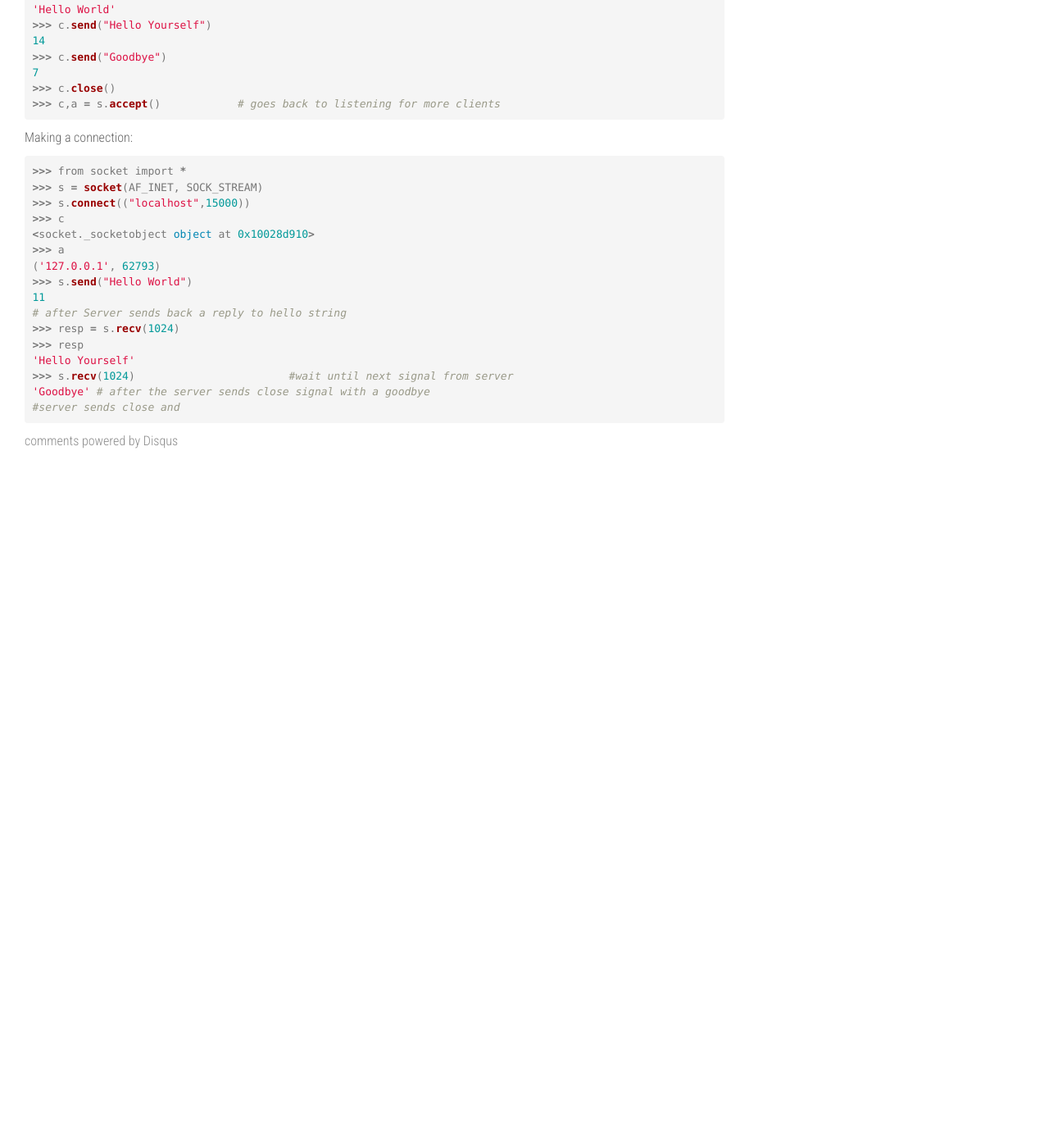
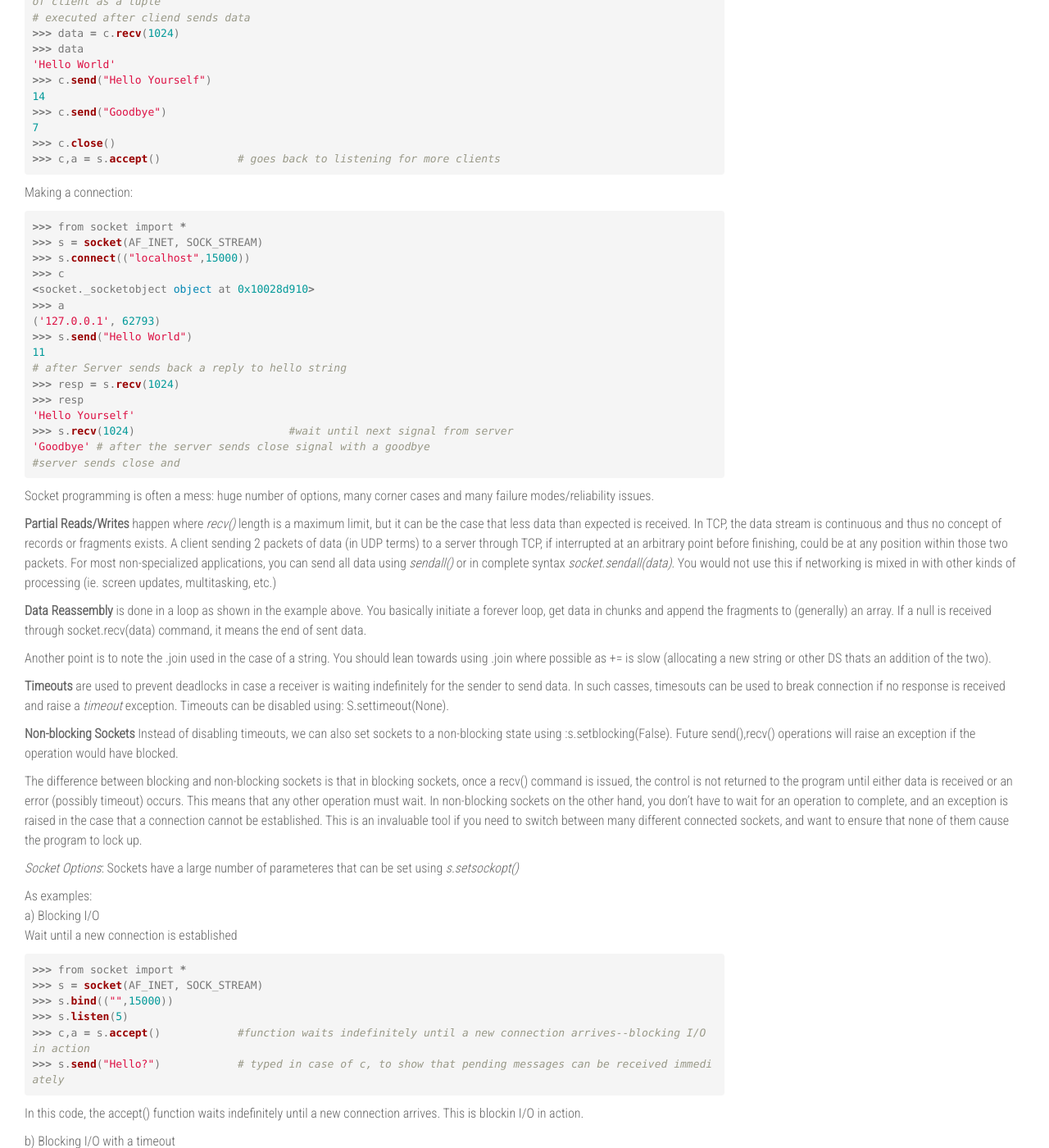
Before and after one commit to manmeet3/manmeet3.github.io, a Jekyll site: the page built from _posts/2016-8-8-PyNetworking.md, in a window 1280 px wide and 1400 px high, scrolled down 2561 px. Shown: the whole window at 82% size. Built offline with Jekyll 4.4.1, drawn with Linux system fonts in a browser that asks for light colours; nearby versions of some CDN libraries; comment, search, counter and statistics services are not loaded; before the commit the page ends 3191 px from its top, so only the background shows below that; some of the changed text lies outside the part shown.

Commit message:
update to latest post

```diff
--- a/_posts/2016-8-8-PyNetworking.md
+++ b/_posts/2016-8-8-PyNetworking.md
@@ -20,7 +20,7 @@ VI. Advanced Networking
 <br/>
 </div>
 
-### Introduction
+## Introduction
 Network programming is a major use of python. Python standard library has a wide support for network protocols, data encoding/decoding and other utilities you might have used in C/C++. An appealing reason to use python for network programs over C/C++ or Java is that it tends to be substantially easier to code and update in the future due to its readibility.
 
 
@@ -66,6 +66,8 @@ Content-length: 48823
 <b> Data Transport</b> consists of two basic types of communication: <br>
 1) Streams (TCP): This is where computers establish with each other and read/write data in a continuous stream of bytes (a file). This is used most commonly.<br>
 2) Datagrams (UDP): Computers send discrete packets of some bytes to each other. The packets are separate and self-contained entities.
+
+### TCP Sockets
 
 <b> Sockets </b> are programming abstraction for network code. These are the endpoints for a communication channel between two devices. To create a socket in python:
 {% highlight ruby %}
@@ -113,7 +115,7 @@ Waiting for connection:
 >>> s = socket(AF_INET, SOCK_STREAM)
 >>> s.bind(("",15000))
 >>> s.listen(5)
->>> c,a = s.accept()
+>>> c,a = s.accept()   	   # c is new socket created for this connection while a is the network/port addr of client as a tuple
 # executed after cliend sends data
 >>> data = c.recv(1024)
 >>> data
@@ -144,3 +146,97 @@ Making a connection:
 >>> s.recv(1024)			#wait until next signal from server
 'Goodbye' # after the server sends close signal with a goodbye
 #server sends close and {% endhighlight %}
+
+
+Socket programming is often a mess: huge number of options, many corner cases and many failure modes/reliability issues.
+
+**Partial Reads/Writes**  happen where *recv()* length is a maximum limit, but it can be the case that less data than expected is received. In TCP, the data stream is continuous and thus no concept of records or fragments exists. A client sending 2 packets of data (in UDP terms) to a server through TCP, if interrupted at an arbitrary point before finishing, could be at any position within those two packets.
+For most non-specialized applications, you can send all data using *sendall()* or in complete syntax *socket.sendall(data)*. You would not use this if networking is mixed in with other kinds of processing (ie. screen updates, multitasking, etc.)
+
+**Data Reassembly** is done in a loop as shown in the example above. You basically initiate a forever loop, get data in chunks and append the fragments to (generally) an array. If a null is received through socket.recv(data) command, it means the end of sent data.
+
+Another point is to note the .join used in the case of a string. You should lean towards using .join where possible as += is slow (allocating a new string or other DS thats an addition of the two).
+
+
+**Timeouts** are used to prevent deadlocks in case a receiver is waiting indefinitely for the sender to send data. In such casses, timesouts can be used to break connection if no response is received and raise a *timeout* exception. Timeouts can be disabled using: S.settimeout(None).
+
+**Non-blocking Sockets**
+Instead of disabling timeouts, we can also set sockets to a non-blocking state using :s.setblocking(False). Future send(),recv() operations will raise an exception if the operation would have blocked.
+
+
+The difference between blocking and non-blocking sockets is that in blocking sockets, once a recv() command is issued, the control is not returned to the program until either data is received or an error (possibly timeout) occurs. This means that any other operation must wait. In non-blocking sockets on the other hand, you don't have to wait for an operation to complete, and an exception is raised in the case that a connection cannot be established. This is an invaluable tool if you need to switch between many different connected sockets, and want to ensure that none of them cause the program to lock up.
+
+*Socket Options*: Sockets have a large number of parameteres that can be set using *s.setsockopt()*
+
+
+As examples: <br>
+a) Blocking I/O  <br>
+Wait until a new connection is established
+{% highlight py %}
+>>> from socket import *
+>>> s = socket(AF_INET, SOCK_STREAM)
+>>> s.bind(("",15000))
+>>> s.listen(5)
+>>> c,a = s.accept()		#function waits indefinitely until a new connection arrives--blocking I/O in action
+>>> s.send("Hello?")		# typed in case of c, to show that pending messages can be received immediately
+{% endhighlight %}
+In this code, the accept() function waits indefinitely until a new connection arrives. This is blockin I/O in action.
+
+
+b) Blocking I/O with a timeout <br>
+In this case the settimeout() method sets a time in seconds to wait before calling a non-established connection quits.
+{% highlight py %}
+>>> from socket import *
+>>> s = socket(AF_INET, SOCK_STREAM)	# client socket
+>>> s.connect(("localhost",15000))     # connect to the server above
+>>> c.settimeout(15)
+>>> c.recv(8192)				#... wait 15 seconds. See what happens ...
+
+{% endhighlight %}
+c) Non-blocking I/O   <br>
+In this case, operations immediately raise an exception if the operation can't be completely. To the code in part b, add:
+{% highlight py %}
+>>> c.setblocking(False)
+>>> c.recv(8192)
+Traceback (most recent call last):
+  File "", line 1, in
+socket.error: [Errno 35] Resource temporarily unavailable
+>>> c.recv(8192)
+'Hello?'				# Pending string received and no error thrown. All because the data was ready to be received upon opening connection
+{% endhighlight %}
+
+<h3> UDP + other supported socket types </h3>
+
+<b>UDP:</b> Datagrams are packets of data sent as discrete entities. They have no concept of a connection, reliability or ordering. Datagrams can be lost or arrive in random order. Although one important thing to take note is that the lack of security checks means that it is fast and lightweight, hence used in video games, skype, etc.
+
+A simple UDP Server can look like:
+{% highlight py %}
+>>> from socket import *
+>>> s = socket(AF_INET, SOCK_DGRAM)
+>>> while True:
+...  data,addr = s.recvfrom(maxsize)		# Sent Data
+...  resp = "String to send"
+...  s.sendto(resp,addr)				# Important to not that data is sent and received in the same loop
+{% endhighlight %}
+
+Sending a datagram to a server:
+{% highlight py %}
+>>> from socket import *
+>>> s = socket(AF_INET,SOCK_DGRAM)
+>>> msg = "Hello World"
+>>> s.sendto(msg,("server.com",10000))
+>>> data, addr = s.recvfrom(maxsize)
+data, addr = s.recvfrom(maxsize) 		# Optional to wait for a response where data is the destination variable and addr is address to receive from
+{% endhighlight %}
+
+
+Essentially the difference between UDP and TCP is that TCP's continuous data stream exchanges files and data sequentially in the order it is requested and sent where as UDP has no concept of this and begins to perform a send or receive operation as soon as it is executed.
+
+*Unix domain sockets* are sometimes used for fast inter-process-communication or pipes between processes
+
+{% highlight py %}
+>>> s = socket(AF_UNIX, SOCK_STREAM | SOCK_DGRAM)	# creation of socket
+>>> s.bind("/tmp/foo")		# Server binding
+>>> s.connect("/tmp/foo")		# Client connection
+				# Rest of the programming interface the same
+{% endhighlight %}
--- a/index.html
+++ b/index.html
@@ -1,7 +1,7 @@
 ---
 layout: default
 ---
-
+<title> Manmeet Singh</title>
 <p style="float:right;color:black;">singh_manmeet</p>
 
  <div class="post-container">
```
